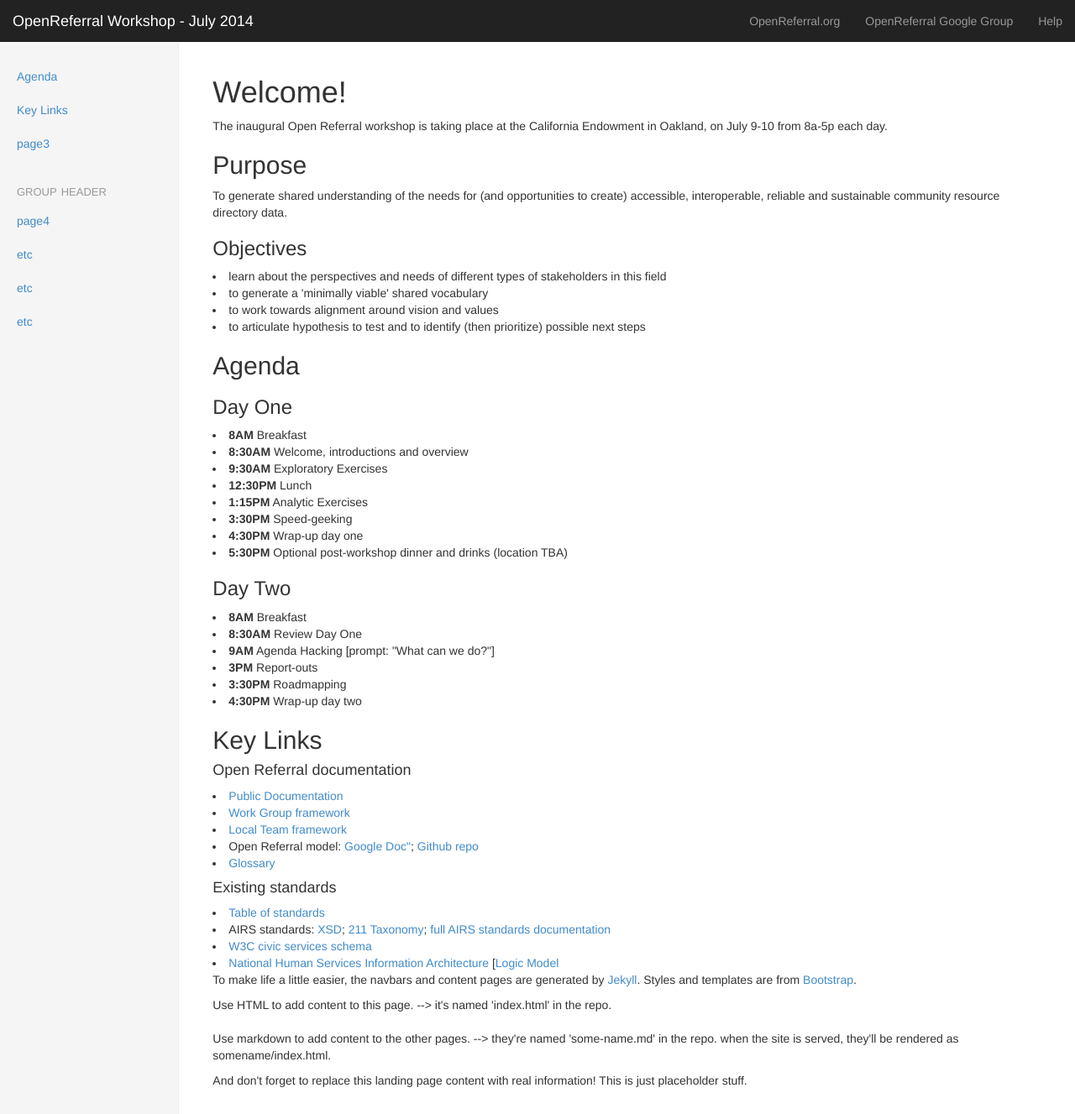
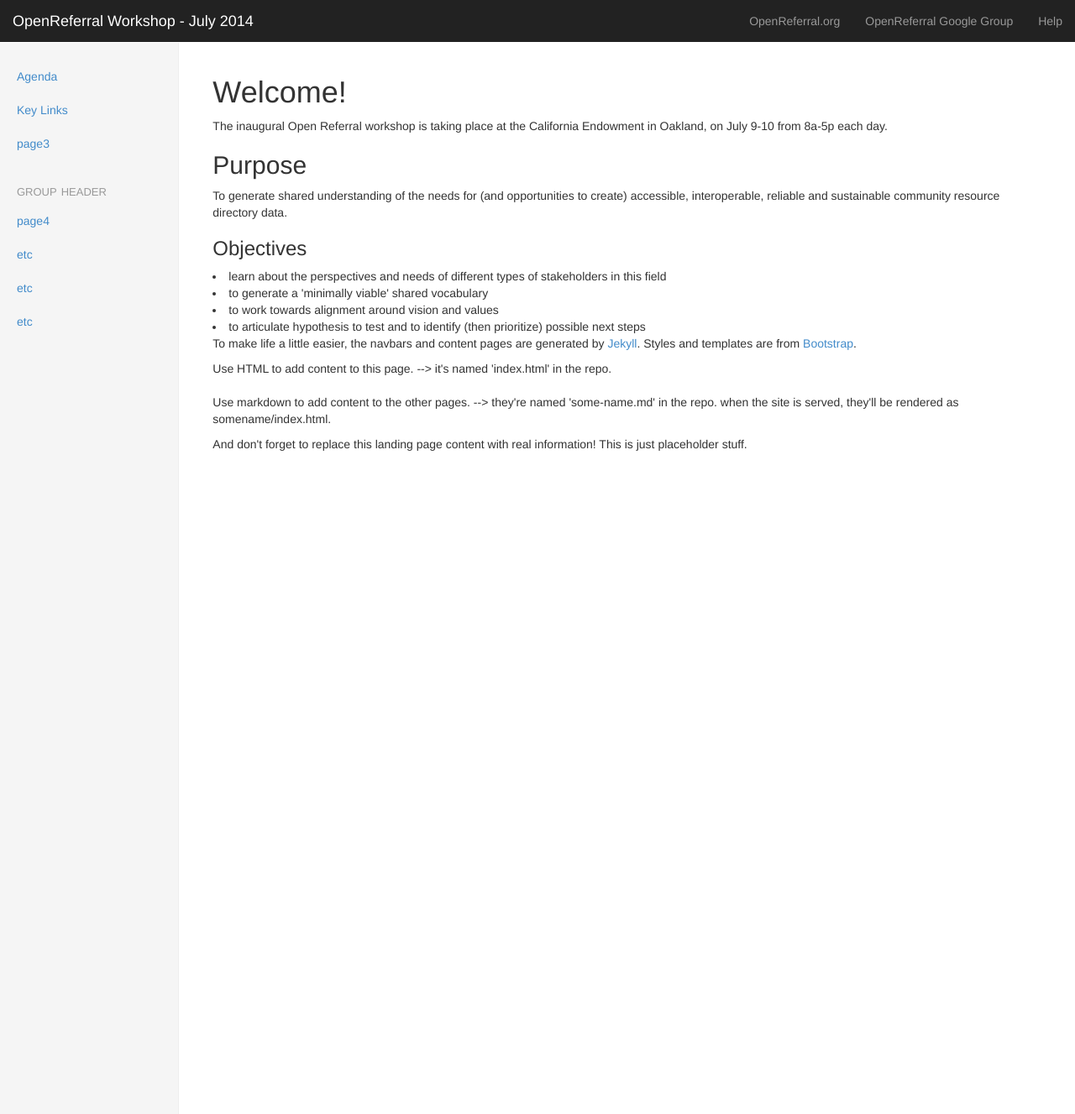
Before and after one commit to openreferral/workshop, a Jekyll site: the page built from index.html, in a window 1280 px wide and 1327 px high. Shown: the whole window at 84% size. Built offline with Jekyll 4.4.1, drawn with Linux system fonts in a browser that asks for light colours; nearby versions of some CDN libraries.

Commit message:
Update index.html

```diff
--- a/index.html
+++ b/index.html
@@ -11,38 +11,6 @@ To generate shared understanding of the needs for (and opportunities to create)
 <h3>Objectives</h3>
 <li>learn about the perspectives and needs of different types of stakeholders in this field</li> <li>to generate a 'minimally viable' shared vocabulary</li> <li>to work towards alignment around vision and values</li> <li>to articulate hypothesis to test and to identify (then prioritize) possible next steps</li>
 
-<h2>Agenda</h2>
-<h3>Day One</h3>
-<li><strong>8AM</strong> Breakfast</li>
-<li><strong>8:30AM</strong> Welcome, introductions and overview</li>
-<li><strong>9:30AM</strong> Exploratory Exercises</li>
-<li><strong>12:30PM</strong> Lunch</strong></li>
-<li><strong>1:15PM</strong> Analytic Exercises</li>
-<li><strong>3:30PM</strong> Speed-geeking</li>
-<li><strong>4:30PM</strong> Wrap-up day one</li>
-<li><strong>5:30PM</strong> Optional post-workshop dinner and drinks (location TBA)</li>
-
-<h3>Day Two</h3>
-<li><strong>8AM</strong> Breakfast</li>
-<li><strong>8:30AM</strong> Review Day One</li>
-<li><strong>9AM</strong> Agenda Hacking [prompt: "What can we do?"] </li>
-<li><strong>3PM</strong> Report-outs</li>
-<li><strong>3:30PM</strong> Roadmapping</li>
-<li><strong>4:30PM</strong> Wrap-up day two</li>
-
-<h2>Key Links</h2>
-<h4>Open Referral documentation</h4>
-<li><a href="https://docs.google.com/document/d/17cJxF_1P6fafcsFJQERFQifKKc_kPbAKmAXwe2LWDcI/edit#">Public Documentation</a></li>
-<li><a href="https://docs.google.com/document/d/1pB6QxbFSNGKDKmcpJ79ZHCkLL6UR_TsZhBraYUEyOzU/edit#">Work Group framework</a></li>
-<li><a href="https://docs.google.com/document/d/1-E1GljxGw1SFO-TdYCoKr24uvHGnaWGttm-_dDsFN68/edit#">Local Team framework</a></li>
-<li>Open Referral model: <a href="https://docs.google.com/document/d/1RwHkuPeG5cztk-gcofuqsXRxWaTYZeHa8mLjC2doCwk/edit?usp=sharing">Google Doc"</a>; <a href="http://github.com/codeforamerica/openreferral">Github repo</a></li>
-<li><a href="http://https//docs.google.com/spreadsheet/ccc?key=0ApU4bq5aLdmodHowcWxzNXZhWGV4OUY2RVg5M25TQVE&usp=sharing#gid=0">Glossary</a></li>
-
-<h4>Existing standards</h4>
-<li><a href="https://docs.google.com/spreadsheet/ccc?key=0Au5CZ4ZLjTHqdHUwZnNaZGpYYUxCNHE0cHRqZVhfdWc&usp=drive_web">Table of standards</a></li>
-<li>AIRS standards: <a href="http://www.airs.org/i4a/pages/index.cfm?pageid=3363">XSD</a>; <a href="www.211taxonomy.org">211 Taxonomy</a>; <a href="http://www.airs.org/files/public/AIRS_Standards_7_Final.pdf">full AIRS standards documentation</a></li>
-<li><a href="http://www.w3.org/wiki/WebSchemas/CivicServices">W3C civic services schema</a></li>
-<li><a href="http://www.acf.hhs.gov/initiatives-priorities/interoperability">National Human Services Information Architecture</a> [<a href="http://https//raw.github.com/hserv/open-human-services/master/doc/NHSIA_conceptual_data_model.jpeg">Logic Model</a></li>
 
 <p>
 	To make life a little easier, the navbars and content pages are generated by <a href="http://jekyllrb.com">Jekyll</a>. Styles and templates are from <a href ="http://getbootstrap.com">Bootstrap</a>.
```
